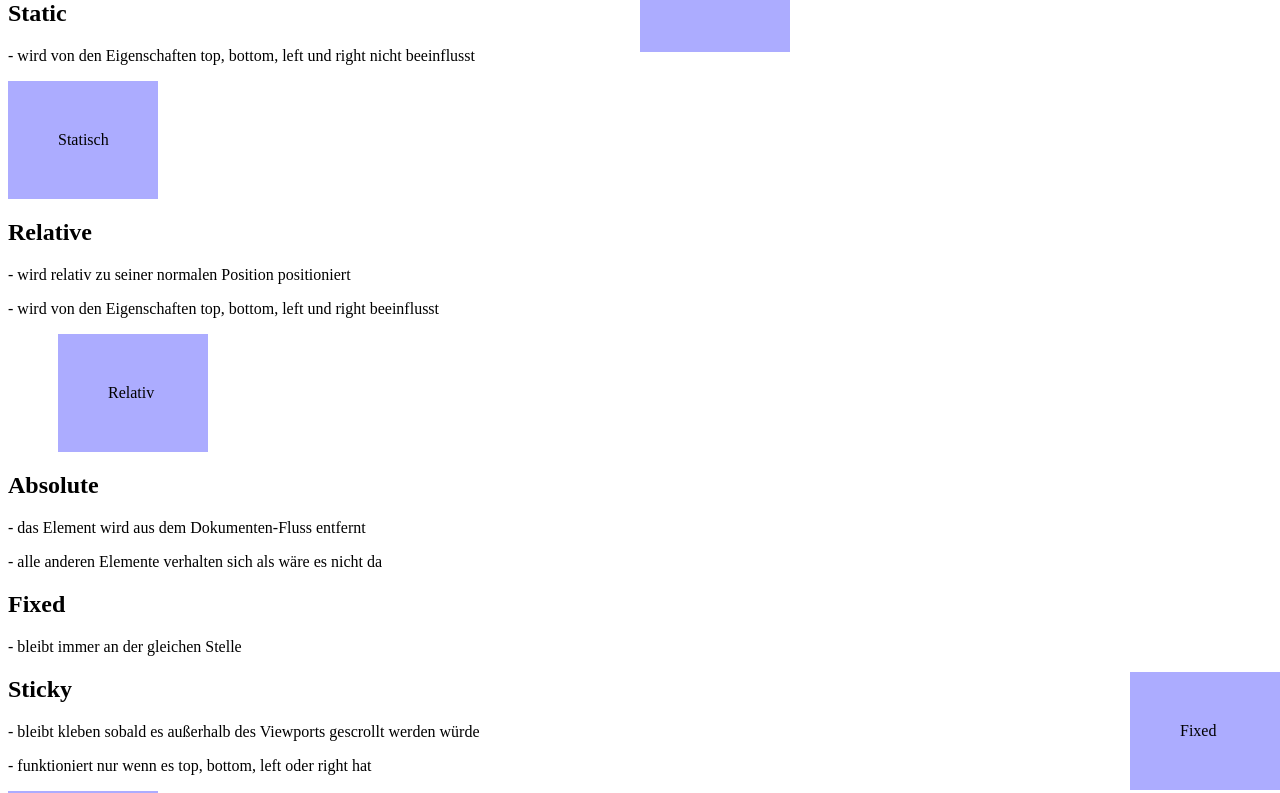
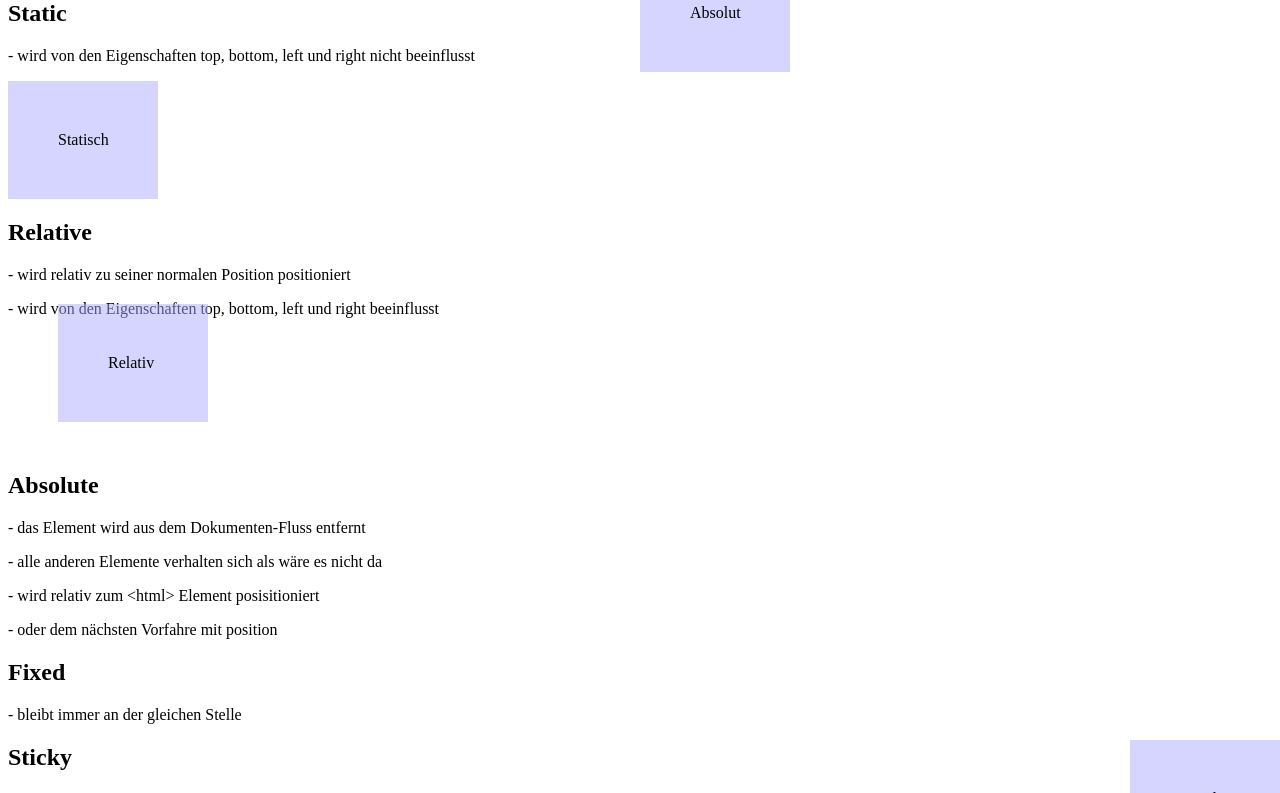
Before and after one commit to SorayaFerdani/ah-oh-html-css-tutorial, a plain HTML site: page position.html in a window 1280 px wide. Shown: the part 66-859 px from the top of the page. Drawn offline with Linux system fonts and the light colour scheme.

Commit message:
1 file modified

```diff
--- a/display.css
+++ b/display.css
@@ -33,7 +33,7 @@
 }
 
 .position-div {
-  background-color: rgb(172, 172, 255);
+  background-color: rgb(172, 172, 255, 0.5);
   width: 50px;
   padding: 50px;
 }
@@ -46,12 +46,13 @@
 .relative {
   position: relative;
   left: 50px;
+  bottom: 30px;
 }
 
 .absolute {
   position: absolute;
   left: 50%;
-  top: 0;
+  top: 20px;
 }
 
 .fixed {
--- a/position.html
+++ b/position.html
@@ -20,6 +20,8 @@
 	<h2>Absolute</h2>
 	<p>- das Element wird aus dem Dokumenten-Fluss entfernt</p>
 	<p>- alle anderen Elemente verhalten sich als wäre es nicht da</p>
+  <p>- wird relativ zum &lt;html&gt; Element posisitioniert</p>
+  <p>- oder dem nächsten Vorfahre mit position</p>
 	<div class="position-div absolute">Absolut</div>
 
 	<h2>Fixed</h2>
```
